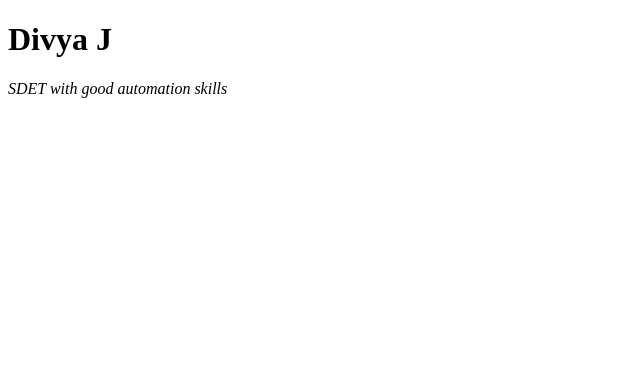
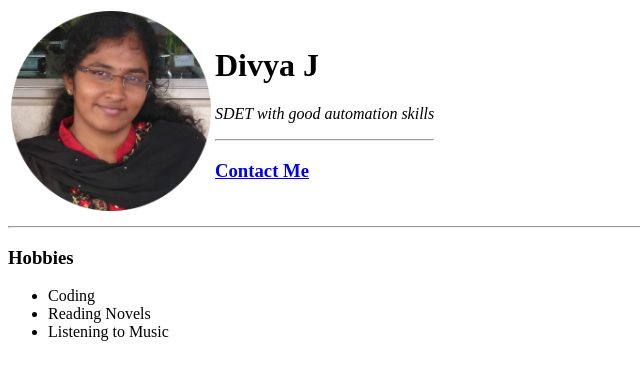
Before and after one commit to kjdivya/CV, a plain HTML site: page HTML - Personal Site/index.html in a window 1280 px wide. Shown: the whole page, without its empty margins (0-640 px from the left). Drawn offline with Linux system fonts and the light colour scheme.

Commit message:
Updated CV

```diff
--- a/HTML - Personal Site/index.html
+++ b/HTML - Personal Site/index.html
@@ -3,12 +3,30 @@
 
 <head>
   <meta charset="utf-8">
-  <title>Divya's Personal Site U+1F412</title>
+  <title>Divya's Personal Site</title>
 </head>
 
 <body>
-  <h1>Divya J</h1>
+<table>
+<tr>
+<td>
+<img src="images/divya.png" alt="Divya profile pic" height="200" width="200">
+</td>
+<td>
+<h1>Divya J</h1>
   <p><em>SDET with good automation skills</em></p>
+	<hr>
+	<h3> <a href="contact.html"> Contact Me </a></h3>
+</td>
+</tr>
+</table>
+<hr>
+<h3>Hobbies</h3>
+<ul>
+<li>Coding</li>
+<li>Reading Novels</li>
+<li>Listening to Music</li>
+
 
 </body>
 
```
Also changed, not shown: HTML - Personal Site/contact.html (added, +25 -0 lines), HTML - Personal Site/images/divya.png (added), 1 other file.
